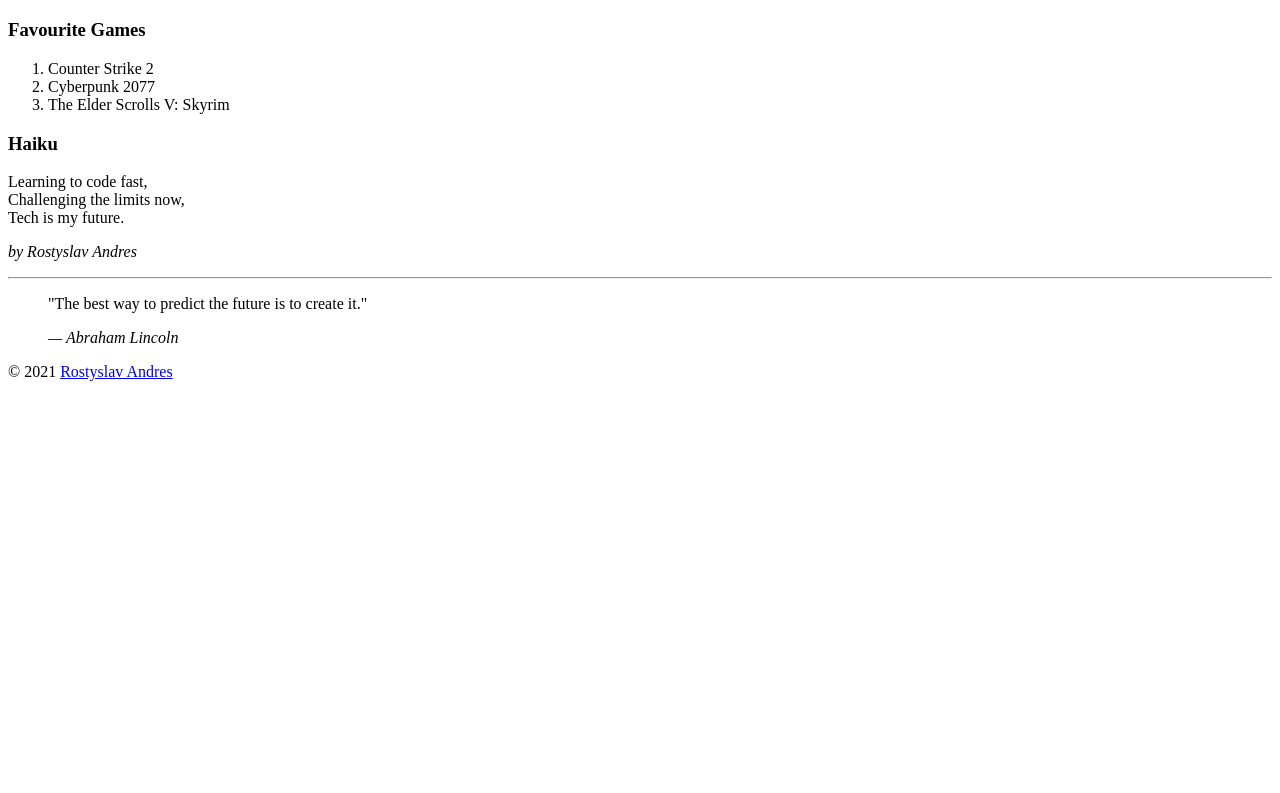
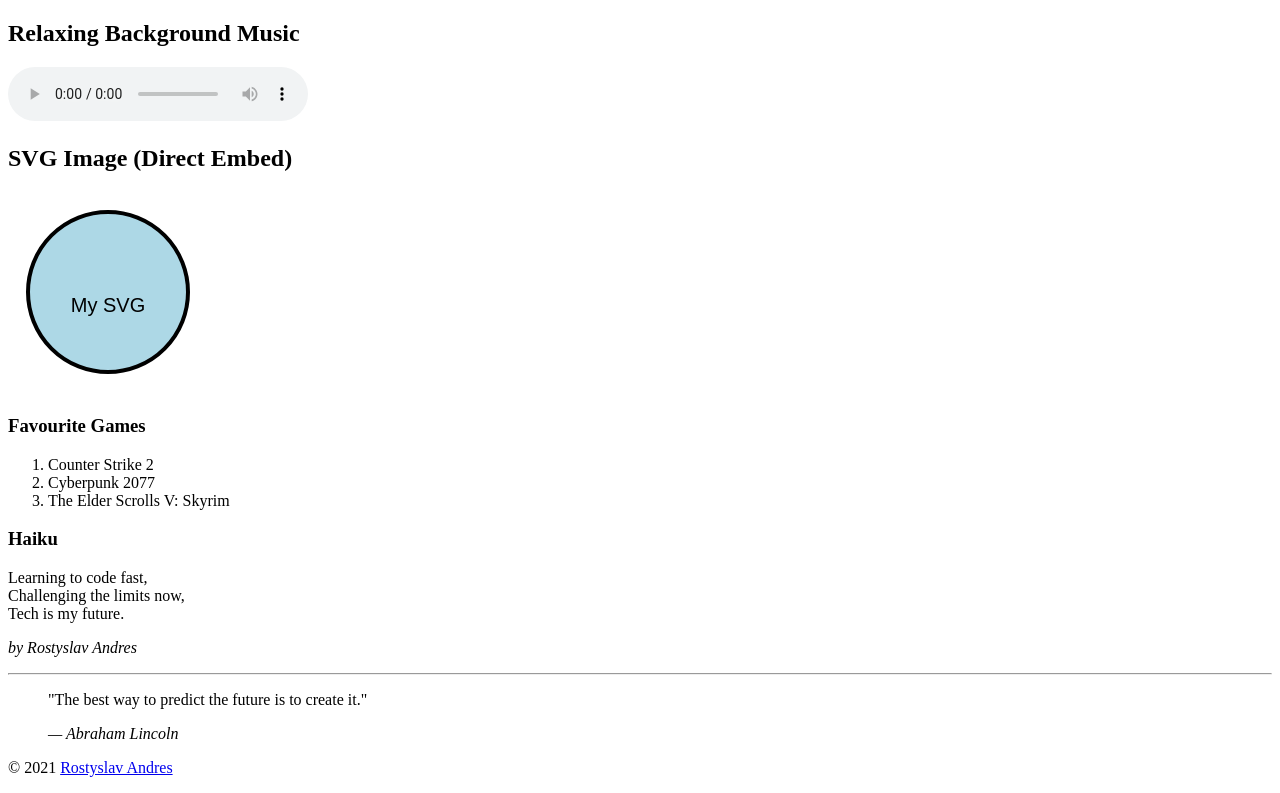
Before and after one commit to Rostyslav369/Rostyslav369, a plain HTML site: page index.html in a window 1280 px wide. Shown: the part 892-1685 px from the top of the page. Before the commit the page ends 1289 px from the top, so only its background shows below. Drawn offline with Linux system fonts and the light colour scheme; a script that the page names is missing.

Commit message:
Added SVG

```diff
--- a/index.html
+++ b/index.html
@@ -40,6 +40,20 @@
     referrerpolicy="strict-origin-when-cross-origin"
     allowfullscreen>
 </iframe>
+
+<h2>Relaxing Background Music</h2>
+<audio controls>
+    <source src="https://www.soundhelix.com/examples/mp3/SoundHelix-Song-1.mp3" type="audio/mpeg">
+    Your browser does not support the audio element.
+    <a href="https://www.soundhelix.com/examples/mp3/SoundHelix-Song-1.mp3" download title="Download Audio">Download here</a>.
+</audio>
+
+<h2>SVG Image (Direct Embed)</h2>
+<svg width="200" height="200" xmlns="http://www.w3.org/2000/svg">
+  <circle cx="100" cy="100" r="80" stroke="black" stroke-width="4" fill="lightblue" />
+  <text x="100" y="120" font-family="Arial" font-size="20" text-anchor="middle" fill="black">My SVG</text>
+</svg>
+
             <h3>Favourite Games</h3>
             <ol>
                 <li>Counter Strike 2</li>
```
Also changed, not shown: site/index.html (+6 -0 lines).
